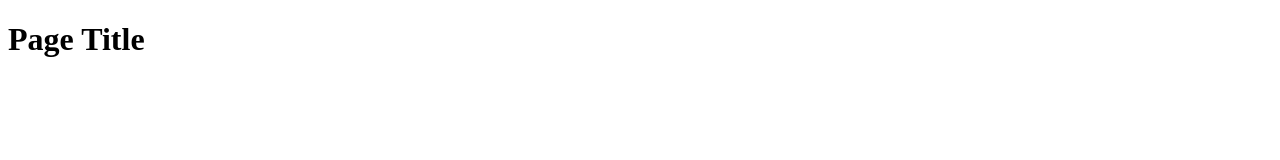
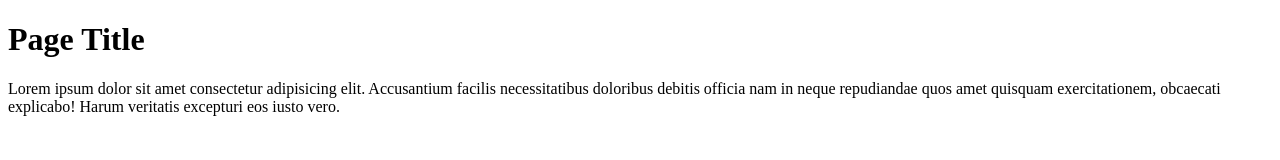
Before and after one commit to dev-kmk/test-repo, a plain HTML site: page index.html in a window 1280 px wide. Drawn offline with Linux system fonts and the light colour scheme.

Commit message:
Added paragraph

```diff
--- a/index.html
+++ b/index.html
@@ -7,5 +7,6 @@
 </head>
 <body>
     <h1>Page Title</h1>
+    <p>Lorem ipsum dolor sit amet consectetur adipisicing elit. Accusantium facilis necessitatibus doloribus debitis officia nam in neque repudiandae quos amet quisquam exercitationem, obcaecati explicabo! Harum veritatis excepturi eos iusto vero.</p>
 </body>
 </html>
```
